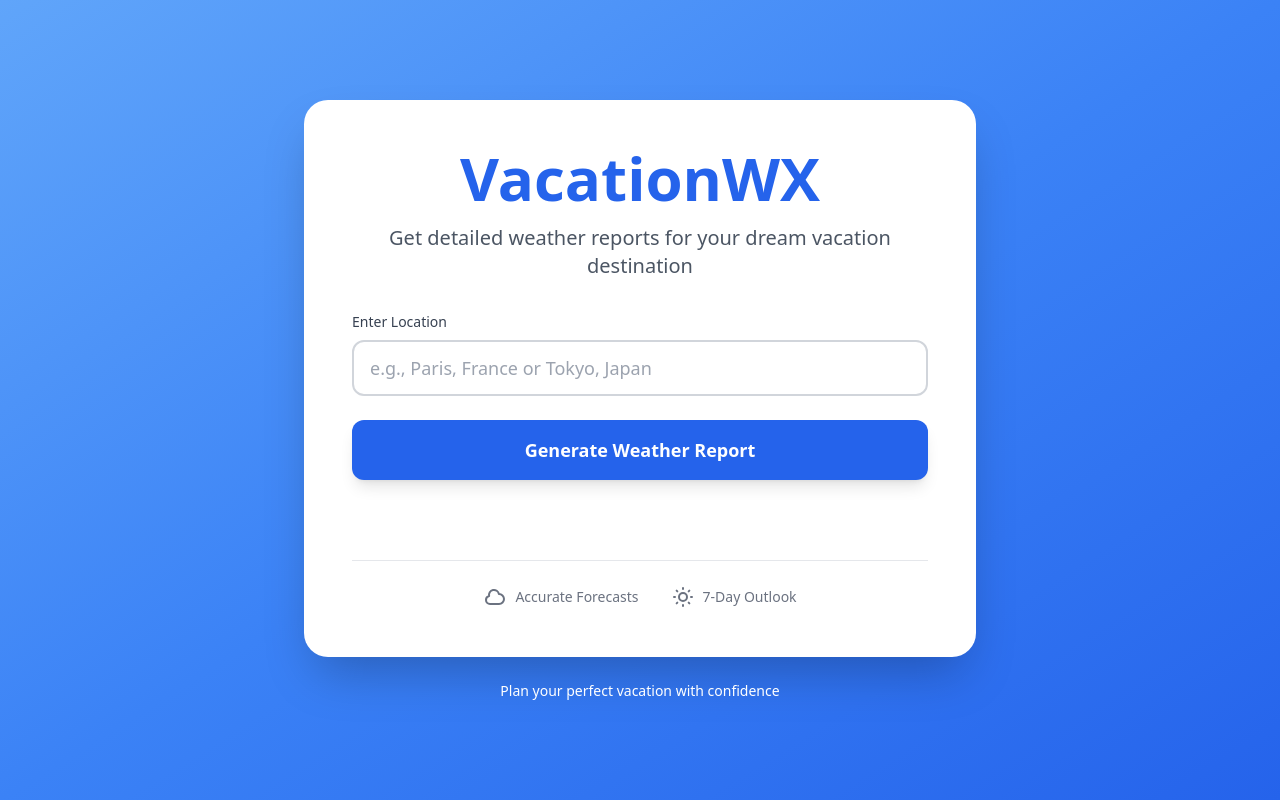
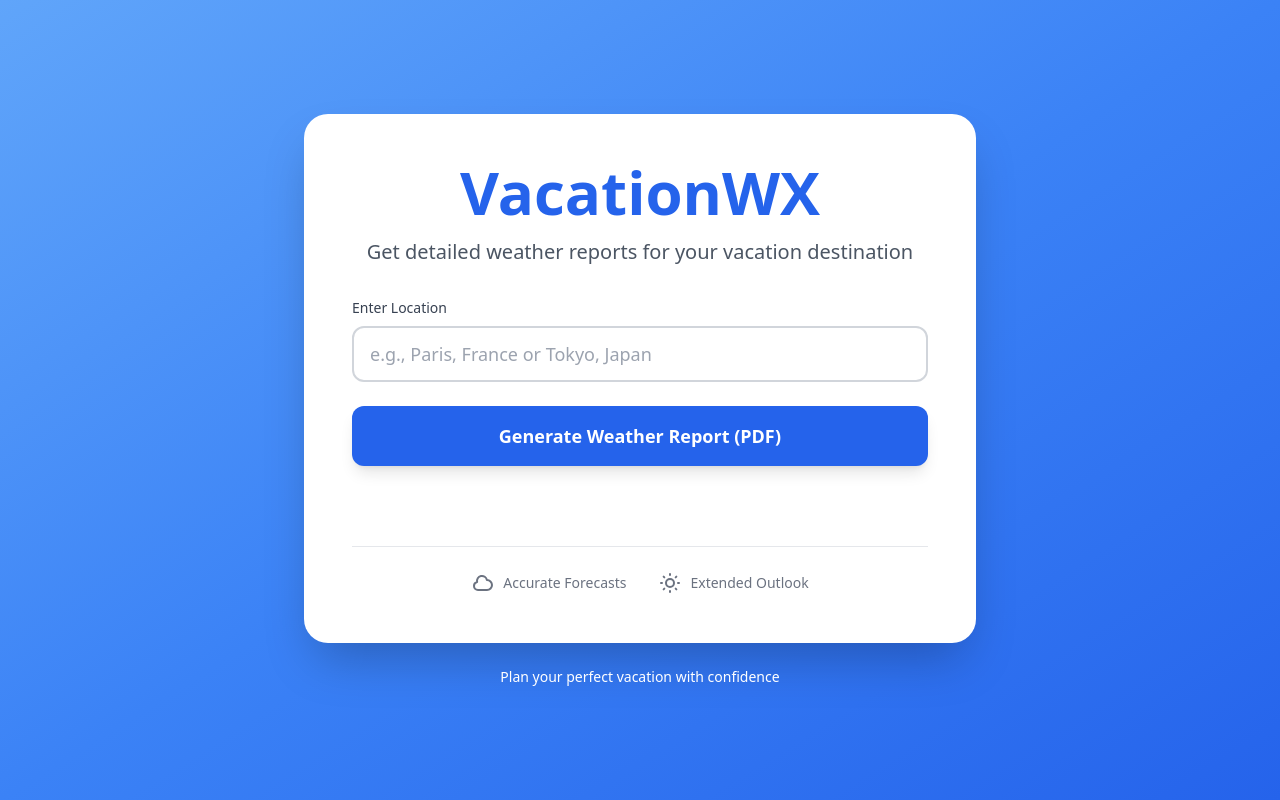
Before and after one commit to jakewisc/vacationWX, a plain HTML site: page docs/index.html in a window 1280 px wide. Drawn offline with nearby package versions, Linux system fonts and the light colour scheme.

Commit message:
Update text for weather report and outlook sections

```diff
--- a/docs/index.html
+++ b/docs/index.html
@@ -18,7 +18,7 @@
             VacationWX
           </h1>
           <p class="text-xl text-gray-600">
-            Get detailed weather reports for your dream vacation destination
+            Get detailed weather reports for your vacation destination
           </p>
         </div>
 
@@ -41,7 +41,7 @@
             id="generate-button"
             class="w-full bg-blue-600 hover:bg-blue-700 text-white font-semibold py-4 px-6 rounded-xl transition duration-200 ease-in-out transform hover:scale-105 shadow-lg text-lg"
           >
-            Generate Weather Report
+            Generate Weather Report (PDF)
           </button>
 
           <!-- Message area for JavaScript to use -->
@@ -61,7 +61,7 @@
               <svg class="w-6 h-6" fill="none" stroke="currentColor" viewBox="0 0 24 24">
                 <path stroke-linecap="round" stroke-linejoin="round" stroke-width="2" d="M12 3v1m0 16v1m9-9h-1M4 12H3m15.364 6.364l-.707-.707M6.343 6.343l-.707-.707m12.728 0l-.707.707M6.343 17.657l-.707.707M16 12a4 4 0 11-8 0 4 4 0 018 0z" />
               </svg>
-              <span class="text-sm">7-Day Outlook</span>
+              <span class="text-sm">Extended Outlook</span>
             </div>
           </div>
         </div>
```
